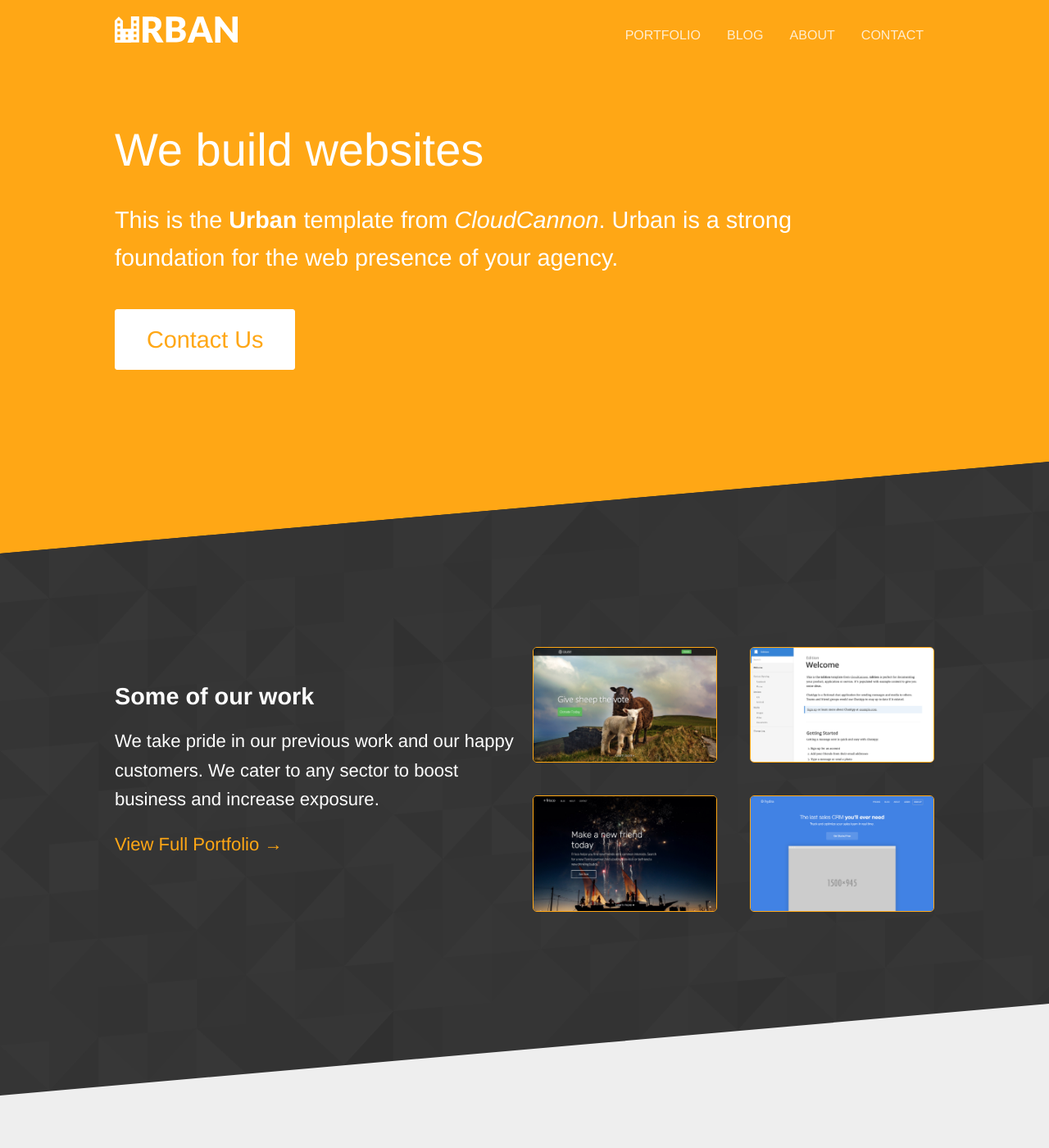
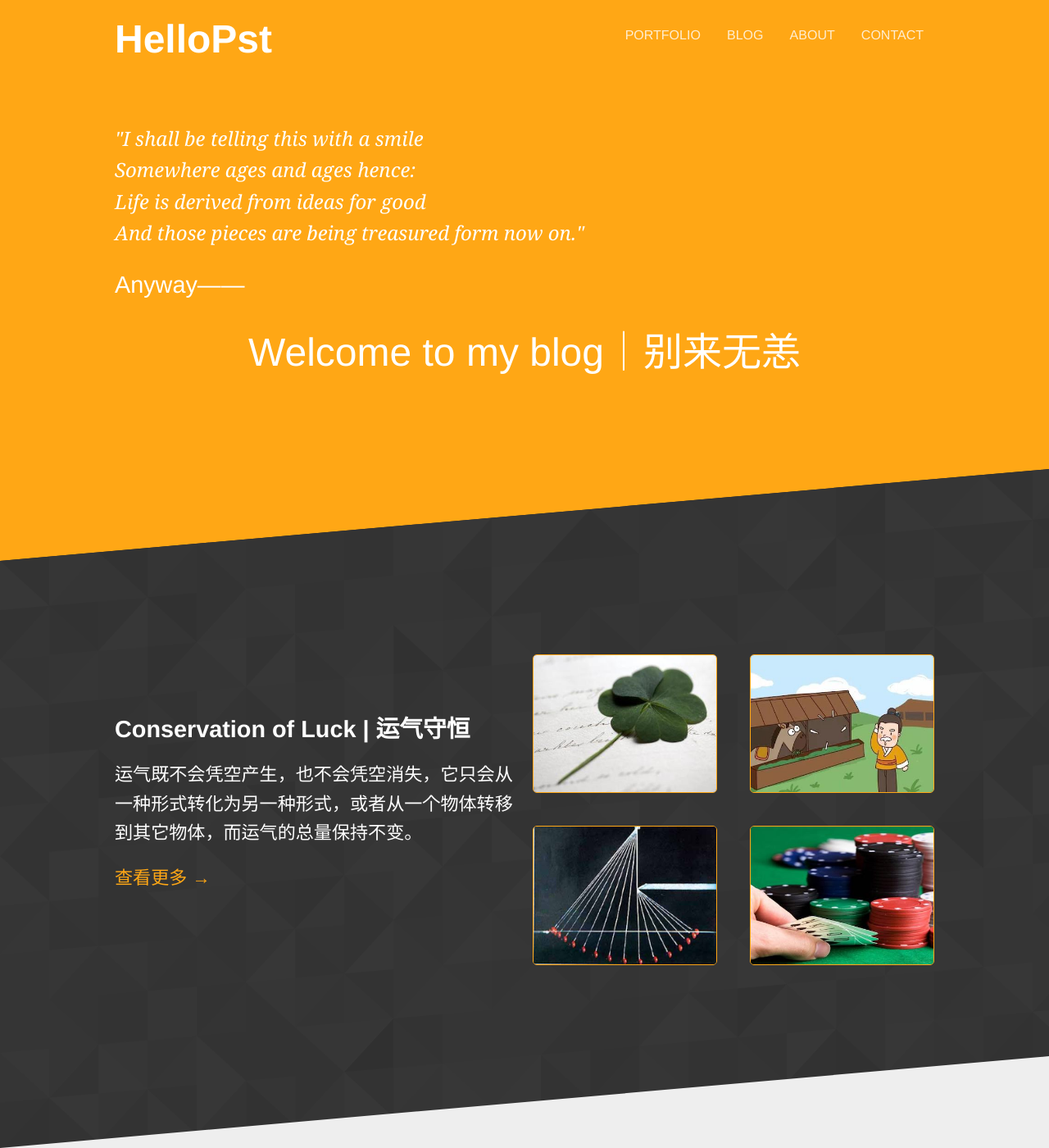
Before and after one commit to Pst2000/myblog, a Jekyll site: the page built from index.html, in a window 1280 px wide and 1400 px high. Shown: the whole window at 82% size. Built offline with Jekyll 4.4.1, drawn with Linux system fonts in a browser that asks for light colours; some of the changed text lies outside the part shown.

Commit message:
index page

```diff
--- a/_layouts/default.html
+++ b/_layouts/default.html
@@ -26,7 +26,7 @@
 	<body>
 		<header>
 			<div class="container">
-				<h1 class="company-name"><a href="{{ site.baseurl }}/"><img src="{{ site.baseurl }}/images/logo.svg" alt="Urban" width="150"></a></h1>
+				<h1 class="company-name"><a href="{{ site.baseurl }}/"><strong><font size = "10">HelloPst</font></strong></a></h1>
 				{% include navigation.html %}
 			</div>
 		</header>
--- a/index.html
+++ b/index.html
@@ -1,27 +1,34 @@
 ---
-title: Urban
+title: Hellopst
 ---
 
 <section class="hero diagonal">
 	<div class="container">
-		<h2 class="editable">We build websites</h2>
-		<p class="subtext editable">This is the <strong>Urban</strong> template from <a href="https://cloudcannon.com/">CloudCannon</a>. Urban is a strong foundation for the web presence of your agency.</p>
-		<p><a class="button alt" href="{{ site.baseurl }}/contact/">Contact Us</a></p>
+		{% comment %} <h2 class="editable">LIFE  IN  IDEAS.</h2> {% endcomment %}
+		<p style="font-family:georgia,garamond,serif;font-size:16px;font-style:italic;"><font size = "5">
+		"I shall be telling this with a smile<br>
+		 Somewhere ages and ages hence:<br>
+		 Life is derived from ideas for good<br>
+		 And those pieces are being treasured form now on."<br></font></p>
+		<p class="subtext editable">Anyway——</p>
+		<p class="subtext editable"><font size = "8"><center>Welcome to my blog｜别来无恙</center></font></p>
+		{% comment %} <p><a class="button alt" href="{{ site.baseurl }}/contact/">Contact Us</a></p> {% endcomment %}
 	</div>
 </section>
 
 <section class="diagonal patterned">
 	<div class="container halves">
 		<div>
-			<h3 class="editable">Some of our work</h3>
-			<p class="editable">We take pride in our previous work and our happy customers. We cater to any sector to boost business and increase exposure.</p>
-			<p class="editable"><a href="{{ site.baseurl }}/portfolio/">View Full Portfolio &rarr;</a></p>
+			<h3 class="editable">Conservation of Luck | 运气守恒</h3>
+			<p class="editable">运气既不会凭空产生，也不会凭空消失，它只会从一种形式转化为另一种形式，或者从一个物体转移到其它物体，而运气的总量保持不变。</p>
+			<p class="editable"><a href="{{ site.baseurl }}/portfolio/">查看更多 &rarr;</a></p>
 		</div>
 		<div>
 			<ul class="image-grid">
-				{% for client in site.clients limit: 4 %}
-					<li><a href="{{ site.baseurl }}{{ client.url }}"><img src="{% include relative-src.html src=client.image_path %}"></a></li>
-				{% endfor %}
+					<li><img src="{{ site.baseurl }}/images/运气.jpg" width="200"></li>
+					<li><img src="{{ site.baseurl }}/images/塞翁失马.jpeg" width="200"></li>
+					<li><img src="{{ site.baseurl }}/images/能量守恒.jpg" width="200"></li>
+					<li><img src="{{ site.baseurl }}/images/赌博.jpg" width="200"></li>
 			</ul>
 		</div>
 	</div>
@@ -30,14 +37,22 @@ title: Urban
 <section class="diagonal alternate">
 	<div class="container halves">
 		<div>
-			<ul class="image-list">
-				<li><img src="{{ site.baseurl }}/images/cloudcannon-logo-blue.svg" width="250" style="margin-bottom: 40px;"></li>
-				<li><img src="{{ site.baseurl }}/images/jekyll-logo-black-red-transparent.png" width="300"></li>
+			<ul class="image-grid">
+				<li><img src="{{ site.baseurl }}/images/海绵宝宝.jpeg" width="200"></li>
+				<li><img src="{{ site.baseurl }}/images/我1.jpeg" width="200"></li>
+				<li><img src="{{ site.baseurl }}/images/外滩1.jpeg" width="200"></li>
+				<li><img src="{{ site.baseurl }}/images/上科大1.jpeg" width="200"></li>
 			</ul>
 		</div>
 		<div>
-			<h3 class="editable">Latest software, greatest perfomance</h3>
-			<p class="editable">As a new agency we get reap the benefits of the latest and greatest. We build our websites with the most up to date technology. This ensures your website is fast, efficient and reliable for many years.</p>
+			<h3 class="editable">Main Blog | 主博客</h3>
+			<p class="editable">
+			- 脑洞：奇奇怪怪无厘头的想法<br>
+			- 旅游：读万卷书不如行万里路<br>
+			- 琐碎：生活中的那些有的没的<br>
+			- ...
+			</p>
+			<p class="editable"><a href="{{ site.baseurl }}/blog/">查看更多 &rarr;</a></p>
 		</div>
 	</div>
 </section>
```
Also changed, not shown: images/塞翁失马.jpeg (added), images/能量守恒.jpg (added), images/蓄意挑事.jpeg (added), images/赌博.jpg (added), images/运气.jpg (added), 5 other files.
